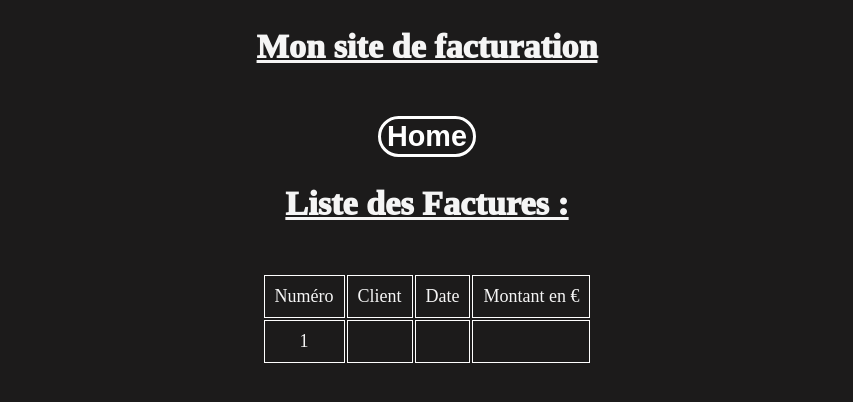
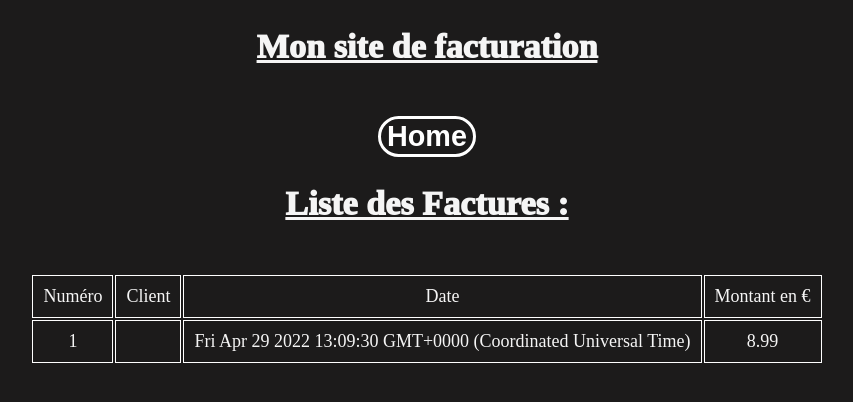
Before and after one commit to xGregouzz/projetFilRougePotesGonzalezLeGall, a Vue app: page /invoices in a window 1280 px wide. Shown: the top 402 px of the page, without its empty margins (213-1066 px from the left). Built offline with nearby package versions, Linux system fonts and the light colour scheme.

Commit message:
Version Final projetFilRouge

```diff
--- a/src/components/InvoiceForm.vue
+++ b/src/components/InvoiceForm.vue
@@ -5,7 +5,7 @@
     <p>Client : {{ store.clientFullName }}</p>
     <p>TVA : {{ store.invoice.client.tva }}</p>
     <p>Echéance : {{ store.invoice.client.date }}</p>
-    <p>Prix Total : {{ calculTotalPrice() }}</p>
+    <p>Prix Total : {{ store.calculTotalPrice }}</p>
     <br>
   </section>
   <section>
@@ -14,10 +14,7 @@
       <client v-bind:client="store.invoice.client"></client>
       <button v-on:click="showClientForm">Modifier</button>
     </template>
-    <client-form
-    v-else
-    v-bind:client="store.invoice.client"
-    v-on:valider="hideClientForm">
+    <client-form v-else v-bind:client="store.invoice.client" v-on:valider="hideClientForm">
     </client-form>
   </section>
 
@@ -36,13 +33,9 @@
       </thead>
       <tbody>
         <template v-for="(line, index) in store.invoice.lines">
-          <Line
-          v-if="!displayLineForm[index]"
-          v-bind:line="line" @click="handleEditLine(index)">
+          <Line v-if="!displayLineForm[index]" v-bind:line="line" @click="handleEditLine(index)">
           </Line>
-          <LineForm
-          v-else v-bind:line="line"
-          v-on:editOk="handleEditLineFinished(index)">
+          <LineForm v-else v-bind:line="line" v-on:editOk="handleEditLineFinished(index)">
           </LineForm>
         </template>
       </tbody>
@@ -64,9 +57,9 @@ import { invoiceStore } from '@/stores/invoice.ts';
 
 export default {
 
-  setup () {
+  setup() {
     const store = invoiceStore()
-    return {store}
+    return { store }
   },
 
   components: {
@@ -87,33 +80,18 @@ export default {
 
   methods: {
     addLine: function (event) {
-      this.invoice.lines.push({
+      this.store.invoice.lines.push({
         product: "",
         price: "",
         quantity: "",
       });
     },
 
-    calculLinePrice(price: number, quantity: number) {
-      let totalLinePrice = price * quantity;
-      this.store.invoice.lines.totalLinePrice = totalLinePrice;
-      return totalLinePrice;
+    showClientForm() {
+      this.displayClientForm = true;
     },
 
-    calculTotalPrice() {
-      let number = 0;
-      for (let line of this.store.invoice.lines) {
-        number += this.calculLinePrice(line.price, line.quantity);
-      }
-      this.store.invoice.client.totalPrice = number;
-      return number;
-    },
-
-    showClientForm() {
-			this.displayClientForm = true;
-		},
-
-    hideClientForm(newClient){
+    hideClientForm(newClient) {
       this.displayClientForm = false;
       this.store.invoice.client.firstname = newClient.firstname;
       this.store.invoice.client.lastname = newClient.lastname;
@@ -122,11 +100,11 @@ export default {
 
     handleEditLine(index) {
       this.displayLineForm.splice(index, 1, true);
-		},
+    },
 
     handleEditLineFinished(index) {
       this.displayLineForm.splice(index, 1, false);
-		}
+    }
   },
 };
 </script>
--- a/src/components/InvoiceList.vue
+++ b/src/components/InvoiceList.vue
@@ -11,23 +11,33 @@
           <td>Montant en €</td>
         </tr>
       </thead>
-      <tbody>
+      <tbody @click="goToInvoice">
         <tr>
-            <td> {{numero}}</td>
-            <td></td>
-            <td></td>
-            <td></td>
+            <td>1</td>
+            <td>{{store.invoice.client.firstname}}</td>
+            <td>{{store.invoice.client.date}}</td>
+            <td>{{store.calculTotalPrice}}</td>
         </tr>
       </tbody>
     </table>
 </template>
 
 <script>
+import { invoiceStore } from '@/stores/invoice.ts';
 export default {
+  setup() {
+    const store = invoiceStore()
+    return { store }
+  },
     data() {
-        return {
-            numero: 1,
-        };
-    }
+      return {
+      };
+    },
+
+    methods: {
+      goToInvoice() {
+        this.$router.push('/invoice')
+      },
+    },
 }
 </script>
--- a/src/stores/invoice.ts
+++ b/src/stores/invoice.ts
@@ -22,11 +22,21 @@ export const invoiceStore = defineStore('invoice', {
       },
     }
   },
+
   getters: {
     clientFullName: (state) => {
       return `${state.invoice.client.firstname} ${state.invoice.client.lastname} (${state.invoice.client.phoneNumber})`
-    }
+    },
+
+    calculTotalPrice: (state) => {
+      let total : number = 0;
+      for (let line of state.invoice.lines) {
+        total += Number(line.quantity) * Number(line.price);
+      }
+      return total;
+    },
   },
+
   actions: {
   },
 })
```
